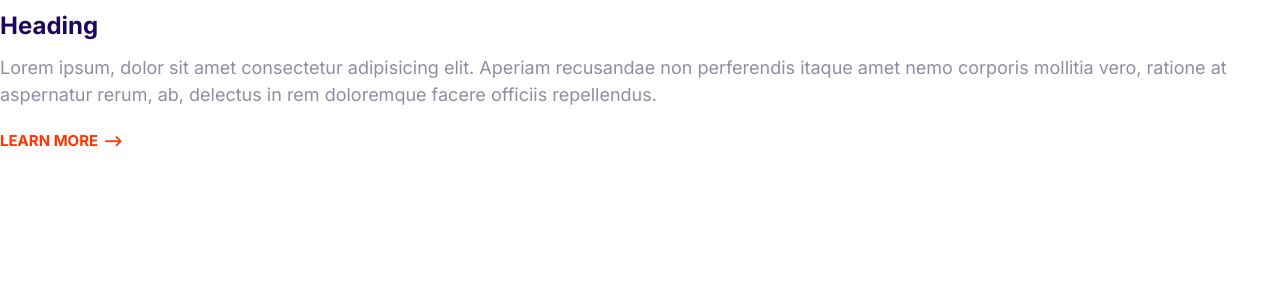
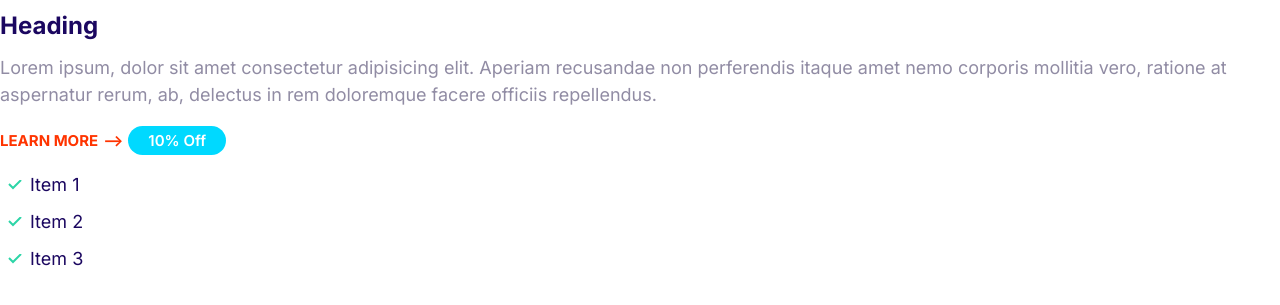
Before and after one commit to Aryanahmad04/moshify, a plain HTML site: page index.html in a window 1280 px wide. Shown: the part 283-588 px from the top of the page. Drawn offline with Linux system fonts and the light colour scheme.

Commit message:
make list.

```diff
--- a/css/style.css
+++ b/css/style.css
@@ -75,3 +75,63 @@ a {
       font-size: 1.5rem;
     }
   }
+  /* Badges */
+
+.badge {
+    border-radius: 20px;
+    font-size: 2rem;
+    font-weight: 600;
+    padding: 0.5rem 2rem;
+    white-space: nowrap;
+  }
+
+  .badge--primary {
+    background: var(--color-primary);
+    color: #fff;
+  }
+
+  .badge--secondary {
+    background: var(--color-secondary);
+    color: #fff;
+  }
+
+  .badge--small {
+    font-size: 1.6rem;
+  }
+
+  @media screen and (min-width: 1024px) {
+    .badge {
+      font-size: 1.5rem;
+    }
+
+    .badge--small {
+      font-size: 1.2rem;
+    }
+  }
+  /* Lists */
+.list {
+    list-style: none;
+    padding-left: 0;
+    color: var(--color-headings);
+  }
+
+  .list--inline .list__item {
+    display: inline-block;
+    margin-right: 2rem;
+  }
+
+  .list--tick {
+    list-style-image: url(../images/tick.svg);
+    padding-left: 3rem;
+  }
+
+  .list--tick .list__item {
+    padding-left: 0.5rem;
+    margin-bottom: 1rem;
+  }
+
+  @media screen and (min-width: 1024px) {
+    .list--tick .list__item {
+      padding-left: 0;
+    }
+  }
--- a/index.html
+++ b/index.html
@@ -16,6 +16,12 @@
     <H3>Heading</H3>
     <p>Lorem ipsum, dolor sit amet consectetur adipisicing elit. Aperiam recusandae non perferendis itaque amet nemo corporis mollitia vero, ratione at aspernatur rerum, ab, delectus in rem doloremque facere officiis repellendus.</p>
     <a href="#" class="link-arrow">Learn More</a>
+    <span class="badge badge--secondary">10% Off</span>
+    <ul class="list list--tick">
+        <li class="list__item">Item 1</li>
+        <li class="list__item">Item 2 </li>
+        <li class="list__item">Item 3</li>
+    </ul>
 
 </body>
 </html>
```
Also changed, not shown: css/components/list.html (added, +5 -0 lines), images/tick.svg (added).
